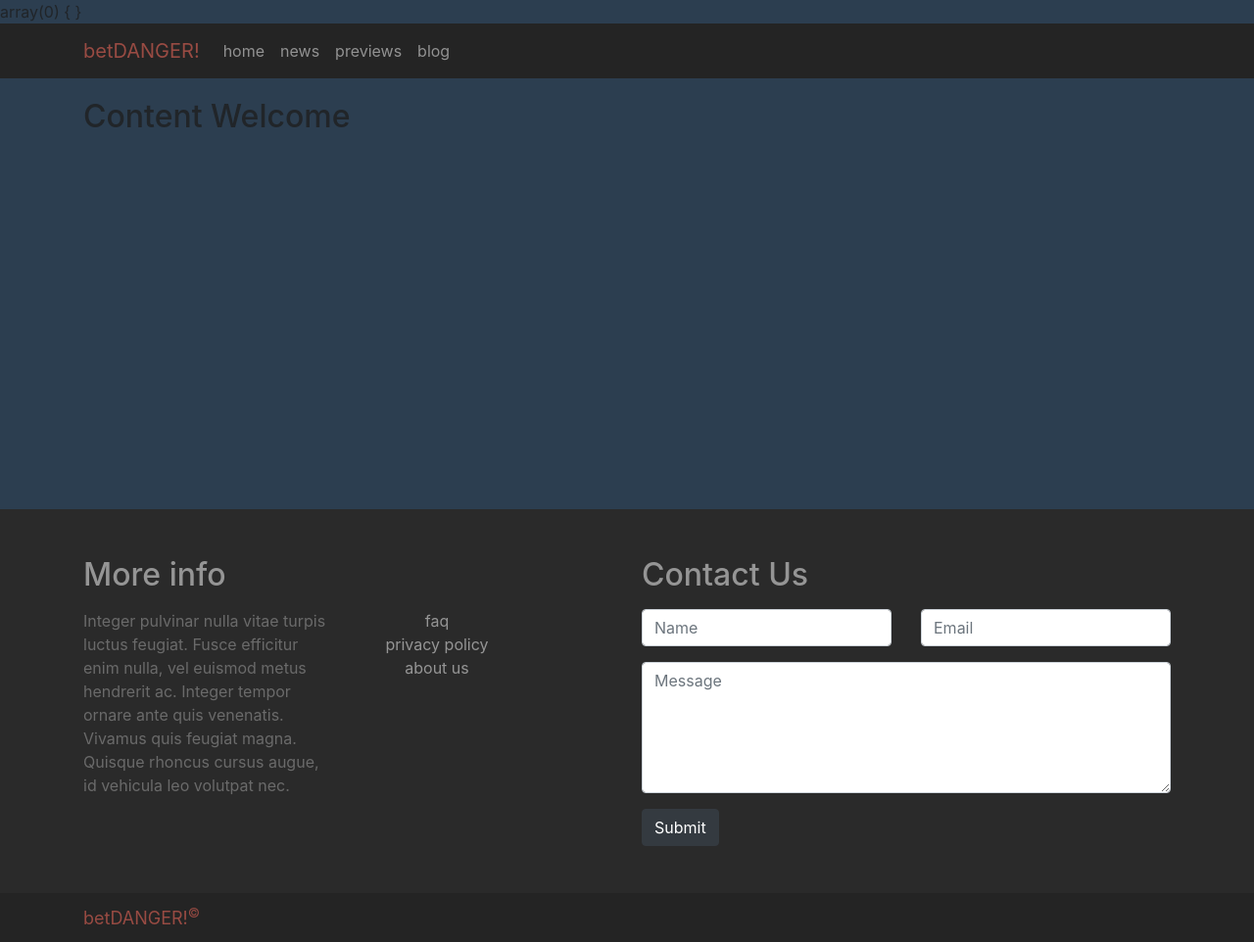
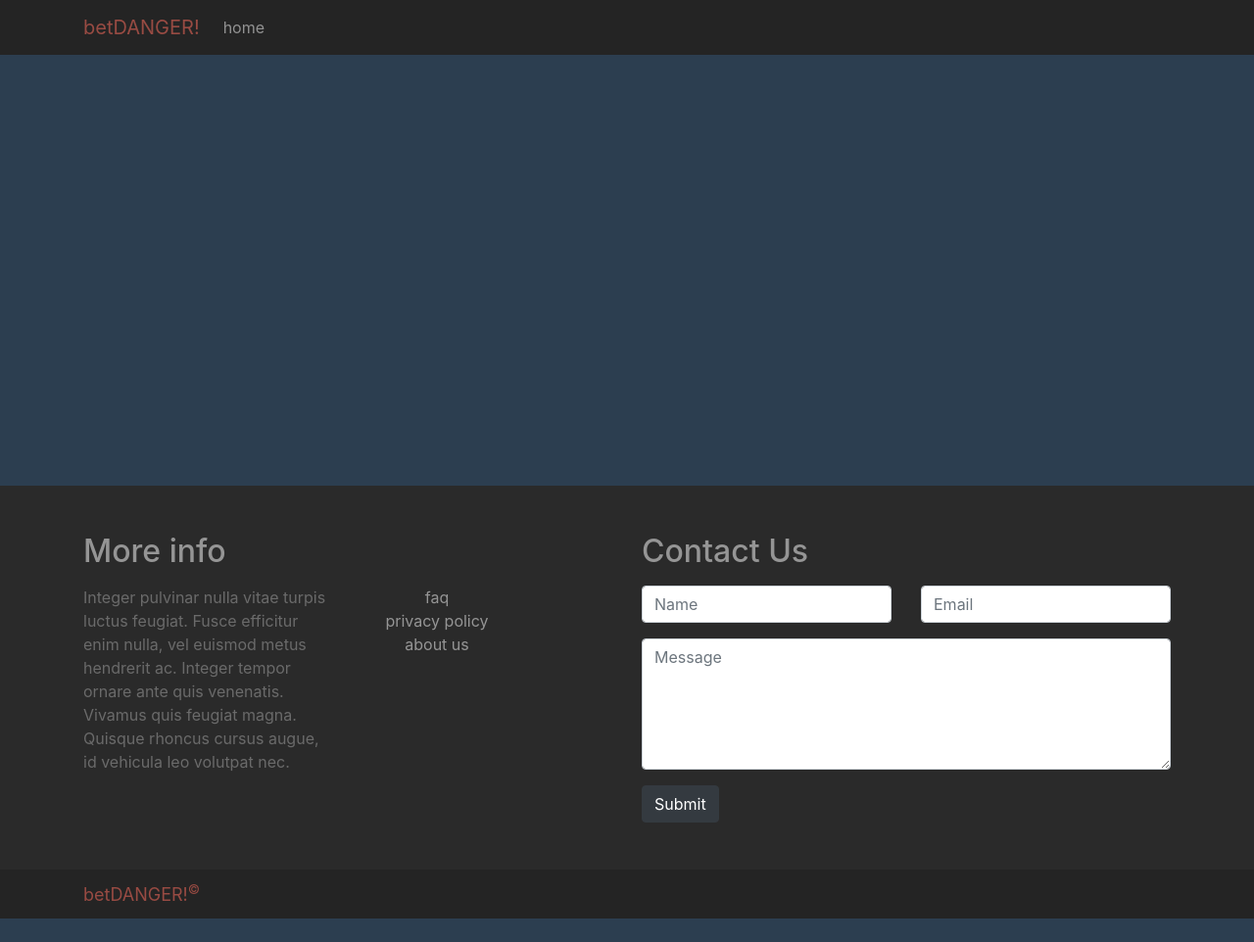
Before and after one commit to achim2/betdanger, a CodeIgniter app: page /database/index.php/content/welcome in a window 1280 px wide. Shown: the whole page at 98% size. After the commit the page ends 938 px from the top, so only its background shows below. Run offline with CodeIgniter, Linux system fonts and the light colour scheme; tables that the repository leaves empty or names only in its code hold one stand-in row (values such as "Sample post"); style sheets or scripts are compiled from the project's sources; some libraries are stand-ins or nearby versions.

Commit message:
content pages

```diff
--- a/application/config/routes.php
+++ b/application/config/routes.php
@@ -50,7 +50,8 @@ defined('BASEPATH') OR exit('No direct script access allowed');
 |		my-controller/my-method	-> my_controller/my_method
 */
 
-
+$route['page/(:any)'] = 'content/page/$1';
+$route['category/(:any)'] = 'content/category/$1';
 $route['default_controller'] = 'content/welcome';
 $route['404_override'] = '';
 $route['translate_uri_dashes'] = FALSE;
--- a/application/controllers/Admin.php
+++ b/application/controllers/Admin.php
@@ -35,7 +35,6 @@ class Admin extends CI_Controller {
     }
 
     public function cms() {
-        $this->category = null;
         $this->get_content = $this->Content_model->get_content();
         $this->categories = $this->Content_model->get_categories();
 
--- a/application/controllers/Content.php
+++ b/application/controllers/Content.php
@@ -7,12 +7,11 @@ class Content extends CI_Controller {
         parent::__construct();
 
 //        $this->mylib->auth('administrator');
-        $this->load->helper('file');
     }
 
     public function welcome() {
+        $this->get_category = $this->Content_model->get_categories();
         $this->get_content = $this->Content_model->get_content_to_public();
-        var_dump($this->get_content);
 
         $this->load->view('/layouts/html_start');
         $this->load->view('/layouts/main/header');
@@ -21,20 +20,24 @@ class Content extends CI_Controller {
         $this->load->view('/layouts/html_end');
     }
 
-    public function content_category($category) {
-
-        $this->get_content = $this->Content_model->get_cat_content_to_public($category);
+    public function category($category) {
+        $this->get_category = $this->Content_model->get_categories(false, $category);
+        $this->get_content = $this->Content_model->get_content_to_public(false, $this->get_category->id);
 
         $this->load->view('/layouts/html_start');
-        $this->load->view('/content/content_category');
+        $this->load->view('/layouts/main/header');
+        $this->load->view('/content/category');
+        $this->load->view('/layouts/main/footer');
         $this->load->view('/layouts/html_end');
     }
 
-    public function content_page($category, $slug) {
-        $this->get_content = $this->Content_model->get_cat_content_to_public($category, $slug);
+    public function page($slug) {
+        $this->get_content = $this->Content_model->get_content_to_public($slug);
 
         $this->load->view('/layouts/html_start');
-        $this->load->view('/content/content_page');
+        $this->load->view('/layouts/main/header');
+        $this->load->view('/content/page');
+        $this->load->view('/layouts/main/footer');
         $this->load->view('/layouts/html_end');
     }
 
--- a/application/libraries/MyLib.php
+++ b/application/libraries/MyLib.php
@@ -78,7 +78,7 @@ class MyLib {
 
     }
 
-    public function get_slug($str) {
+    function get_slug($str) {
         $str = convert_accented_characters($str);
         $str = word_limiter($str, '4', '');
         $str = strtolower($str);
@@ -87,4 +87,9 @@ class MyLib {
 
         return $str;
     }
+
+    function custom_dateTime($time) {
+        $date = new DateTime($time);
+        return $date->format("Y.m.d. H:i");
+    }
 }
--- a/application/models/Content_model.php
+++ b/application/models/Content_model.php
@@ -19,17 +19,24 @@ class Content_model extends CI_Model {
         $this->db->update('content', $info);
     }
 
-    public function get_categories($id = false) {
-        if ($id == false) {
+    public function get_categories($id = false, $name = false) {
+        if ($id != false) {
             $this->db->select('content_category.*');
+            $this->db->where('id', $id);
             $query = $this->db->get('content_category');
-            return $query->result();
+            return $query->row();
+        }
+
+        if ($name != false) {
+            $this->db->select('content_category.*');
+            $this->db->where('name', $name);
+            $query = $this->db->get('content_category');
+            return $query->row();
         }
 
         $this->db->select('content_category.*');
-        $this->db->where('id', $id);
         $query = $this->db->get('content_category');
-        return $query->row();
+        return $query->result();
     }
 
     public function add_content($info) {
@@ -57,27 +64,39 @@ class Content_model extends CI_Model {
         return $query->row();
     }
 
-    public function get_content_to_public($slug = false, $status = "public", $category_id = 1) {
-        if ($slug == false) {
+    public function get_content_to_public($slug = false, $category_id = false) {
+        if ($slug != false) {
             $this->db->select('content.*, users.username, content_category.name as category_name');
-            $this->db->where('status', $status);
-            $this->db->not_like('category_id', $category_id);
-            $this->db->order_by('content.created_at', 'DESC');
+            $this->db->where('slug', $slug);
+            $this->db->where('status', 'public');
+            $this->db->not_like('category_id', 1);
             $this->db->join('users', 'users.user_id = content.user_id');
             $this->db->join('content_category', 'content_category.id = content.category_id');
+            $this->db->order_by('content.created_at', 'DESC');
+            $query = $this->db->get('content');
+            return $query->row();
+        }
+
+        if ($category_id != false) {
+            $this->db->select('content.*, users.username, content_category.name as category_name');
+            $this->db->where('category_id', $category_id);
+            $this->db->where('status', 'public');
+            $this->db->not_like('category_id', 1);
+            $this->db->join('users', 'users.user_id = content.user_id');
+            $this->db->join('content_category', 'content_category.id = content.category_id');
+            $this->db->order_by('content.created_at', 'DESC');
             $query = $this->db->get('content');
             return $query->result();
         }
 
-        $this->db->select('content.*, users.username, ccontent_category.name as category_name');
-        $this->db->where('slug', $slug);
-        $this->db->where('status', $status);
-        $this->db->not_like('category_id', $category_id);
+        $this->db->select('content.*, users.username, content_category.name as category_name');
+        $this->db->where('status', 'public');
+        $this->db->not_like('category_id', 1);
+        $this->db->order_by('content.created_at', 'DESC');
         $this->db->join('users', 'users.user_id = content.user_id');
         $this->db->join('content_category', 'content_category.id = content.category_id');
-        $this->db->order_by('content.created_at', 'DESC');
         $query = $this->db->get('content');
-        return $query->row();
+        return $query->result();
     }
 
 
--- a/application/views/admin/add_content.php
+++ b/application/views/admin/add_content.php
@@ -69,7 +69,7 @@
 
                 <?php elseif ($uri == 'edit_content') : ?>
 
-                    <h2 class="section-name">Edit "<?php echo $this->content->title; ?>"</h2>
+                    <h2 class="section-name">Edit content: "<?php echo $this->content->title; ?>"</h2>
                 <?php echo validation_errors('<p class="text-center alert alert-dismissable alert-danger">') ?>
 
                     <form id="edit_content">
--- a/application/views/content/welcome.php
+++ b/application/views/content/welcome.php
@@ -1,30 +1,35 @@
 <div class="container">
-    <h2 class="mb-3"><?php echo "Content Welcome"; ?></h2>
+    <?php foreach ($this->get_category as $category) : ?>
+        <?php if ($category->id != 1): ?>
+            <h2><a href="<?php echo base_url("/category/$category->name"); ?>"><?php echo ucfirst($category->name); ?></a></h2>
 
             <div class="row">
-        <?php
-        foreach ($this->get_content as $content) :
-            if ($content):
-                ?>
-
-                <div class="col-sm-6 col-md-4 col-lg-3 mb-3">
+                <?php $x = 0; ?>
+                <?php foreach ($this->get_content as $content) : ?>
+                    <?php if ($content->category_id == $category->id): ?>
+                        <?php if ($x < 3) : ?>
+                            <div class="col-sm-6 col-lg-4 col-xl-3">
                                 <div class="card">
+                                    <a href="<?php echo base_url("/page/$content->slug"); ?>" class="card-img-wrapper">
                                         <img class="card-img-top"
                                              src="/assets/images/uploaded/<?php echo $content->image_name; ?>"
-                             alt="Card image cap">
+                                             alt="<?php echo $content->image_name; ?>">
+                                    </a>
 
                                     <div class="card-body">
                                         <h5 class="card-title"><?php echo $content->title; ?></h5>
-                            <p class="card-text"><?php echo character_limiter($content->body, 75); ?></p>
-                            <a href="<?php // echo  base_url("/$content->category/$content->slug"); ?>"
-                               class="btn btn-primary">Read me!</a>
+                                        <p class="card-text"><?php echo character_limiter($content->body, 65); ?></p>
+                                        <a href="<?php echo base_url("/page/$content->slug"); ?>"
+                                           class="btn-card btn btn-primary">Read me!</a>
                                     </div>
                                 </div>
                             </div>
-
+                        <?php endif; ?>
+                        <?php $x++; ?>
+                    <?php endif; ?>
+                <?php endforeach; ?>
+            </div>
 
         <?php endif; ?>
     <?php endforeach; ?>
 </div>
-
-</div>
--- a/application/views/layouts/main/header.php
+++ b/application/views/layouts/main/header.php
@@ -1,5 +1,7 @@
 <?php
 $logged_in = $this->session->userdata('logged_in');
+$categories = $this->Content_model->get_categories();
+
 ?>
 
 <?php
@@ -26,16 +28,15 @@ $this->load->view('/search/search_form');
                 <li class="nav-item">
                     <a class="nav-link <?php echo ($this->uri->segment(1) == '') ? 'active' : '' ?>" href="<?php echo base_url(); ?>">home</a>
                 </li>
+                <?php foreach ($categories as $category) : ?>
+                    <?php if ($category->id != 1): ?>
                         <li class="nav-item">
-                    <a class="nav-link <?php echo ($this->uri->segment(1) == 'news') ? 'active' : '' ?>" href="/news">news</a>
+                            <a class="nav-link <?php echo ($this->uri->segment(3) == $category->name) ? 'active' : '' ?>"
+                               href="<?php echo base_url("/category/" . $category->name); ?>"
+                            ><?php echo $category->name; ?></a>
                         </li>
-                <li class="nav-item">
-                    <a class="nav-link <?php echo ($this->uri->segment(1) == 'previews') ? 'active' : '' ?>" href="/previews">previews</a>
-                </li>
-                <li class="nav-item">
-                    <a class="nav-link <?php echo ($this->uri->segment(1) == 'blog') ? 'active' : '' ?>" href="/blog">blog</a>
-                </li>
-
+                    <?php endif; ?>
+                <?php endforeach; ?>
             </ul>
 
             <ul class="navbar-nav ml-auto navbar-right">
@@ -56,11 +57,8 @@ $this->load->view('/search/search_form');
                                 echo "<a class=\"dropdown-item\" href=" . base_url('/admin') . ">admin</a>";
                             }
 
-                            //                        if (($user_type === 'administrator') || ($user_type === 'moderator')) {
                             if (($user_type === 'user') || ($user_type === 'administrator') || ($user_type === 'moderator')) {
-                                echo "<a class=\"dropdown-item\" href='/content/news'>my news</a>";
-                                echo "<a class=\"dropdown-item\" href='/content/previews'>my previews</a>";
-                                echo "<a class=\"dropdown-item\" href='/content/blog'>my blog posts</a>";
+//                                echo "<a class=\"dropdown-item\" href='/content/blog'>my blog posts</a>";
                             }
 
                             if (($user_type === 'user') || ($user_type === 'administrator') || ($user_type === 'moderator')) {
--- a/assets/scss/_common.scss
+++ b/assets/scss/_common.scss
@@ -16,3 +16,20 @@ main {
 .icon {
   cursor: pointer;
 }
+
+h2 {
+  margin-bottom: 20px;
+  color: rgba(255, 255, 255, .8);
+
+  a,
+  a:hover,
+  a:focus,
+  a:active {
+    color: inherit;
+    text-decoration: none;
+
+    &:hover {
+      color: $white;
+    }
+  }
+}
--- a/assets/scss/_variables.scss
+++ b/assets/scss/_variables.scss
@@ -35,5 +35,5 @@ $instagram-color: #568dba;
   }
 }
 
-//general transition
 $general-transition: .2s linear;
+$general-border-radius: calc(.25rem - 1px);
--- a/assets/scss/admin/_admin-common.scss
+++ b/assets/scss/admin/_admin-common.scss
@@ -2,7 +2,14 @@
   margin-left: 200px;
   padding: 50px 0;
 
+  .table {
+    border: 2px solid $white;
+
+  }
+
+  thead {
+    th {
+      border-bottom: none;
+    }
+  }
 }
-
-.cms-table {
-}
--- a/assets/scss/style.scss
+++ b/assets/scss/style.scss
@@ -11,9 +11,12 @@
 @import 'common';
 
 //admin
-@import "admin/admin-common";
-@import "admin/admin-header";
+@import 'admin/admin-common';
+@import 'admin/admin-header';
+
+//layouts
+@import 'footer';
+@import 'header';
 
 //
-@import 'footer';
-@import 'header';
+@import 'template_parts/card';
--- /dev/null
+++ b/assets/scss/template_parts/_card.scss
@@ -0,0 +1,86 @@
+.card {
+  position: relative;
+  height: calc(100% - 30px);
+  margin-bottom: 68px;
+  transition: $general-transition;
+  z-index: 98;
+
+  @include media-breakpoint-up(lg) {
+    margin-bottom: 30px;
+  }
+
+  &:hover {
+    @include media-breakpoint-up(lg) {
+      height: calc(100% + 18px);
+      z-index: 99;
+
+      &::before {
+        top: -10px;
+        right: -10px;
+        bottom: -10px;
+        left: -10px;
+      }
+
+      .card-img-wrapper {
+        border-radius: $general-border-radius;
+      }
+
+      .card-img-top {
+        transform: scale(1.025);
+      }
+
+      .btn-card {
+        opacity: 1;
+        visibility: visible;
+      }
+    }
+  }
+
+  &::before {
+    display: block;
+    position: absolute;
+    top: 0;
+    right: 0;
+    bottom: 0;
+    left: 0;
+    transition: $general-transition;
+    border-radius: $general-border-radius;
+    background-color: $white;
+    content: '';
+    z-index: -1;
+  }
+
+  .card-img-wrapper {
+    position: relative;
+    overflow: hidden;
+  }
+
+  .card-img-top {
+    transition: $general-transition;
+  }
+
+  .card-body {
+    position: relative;
+    padding: 20px 10px 10px;
+
+    @include media-breakpoint-up(lg) {
+      padding-bottom: 0;
+    }
+  }
+
+  .btn-card {
+    position: absolute;
+    right: 10px;
+    bottom: 10px;
+    left: 10px;
+    transition: $general-transition;
+
+    @include media-breakpoint-up(lg) {
+      right: 0;
+      bottom: 0;
+      left: 0;
+      opacity: 0;
+      visibility: hidden;
+    }
+  }
+}
```
Also changed, not shown: application/views/admin/cms.php (+10 -11 lines), application/views/content/category.php (+16 -12 lines), application/views/content/page.php (+24 -58 lines). Lines whose indentation alone changed are shown as unchanged.
